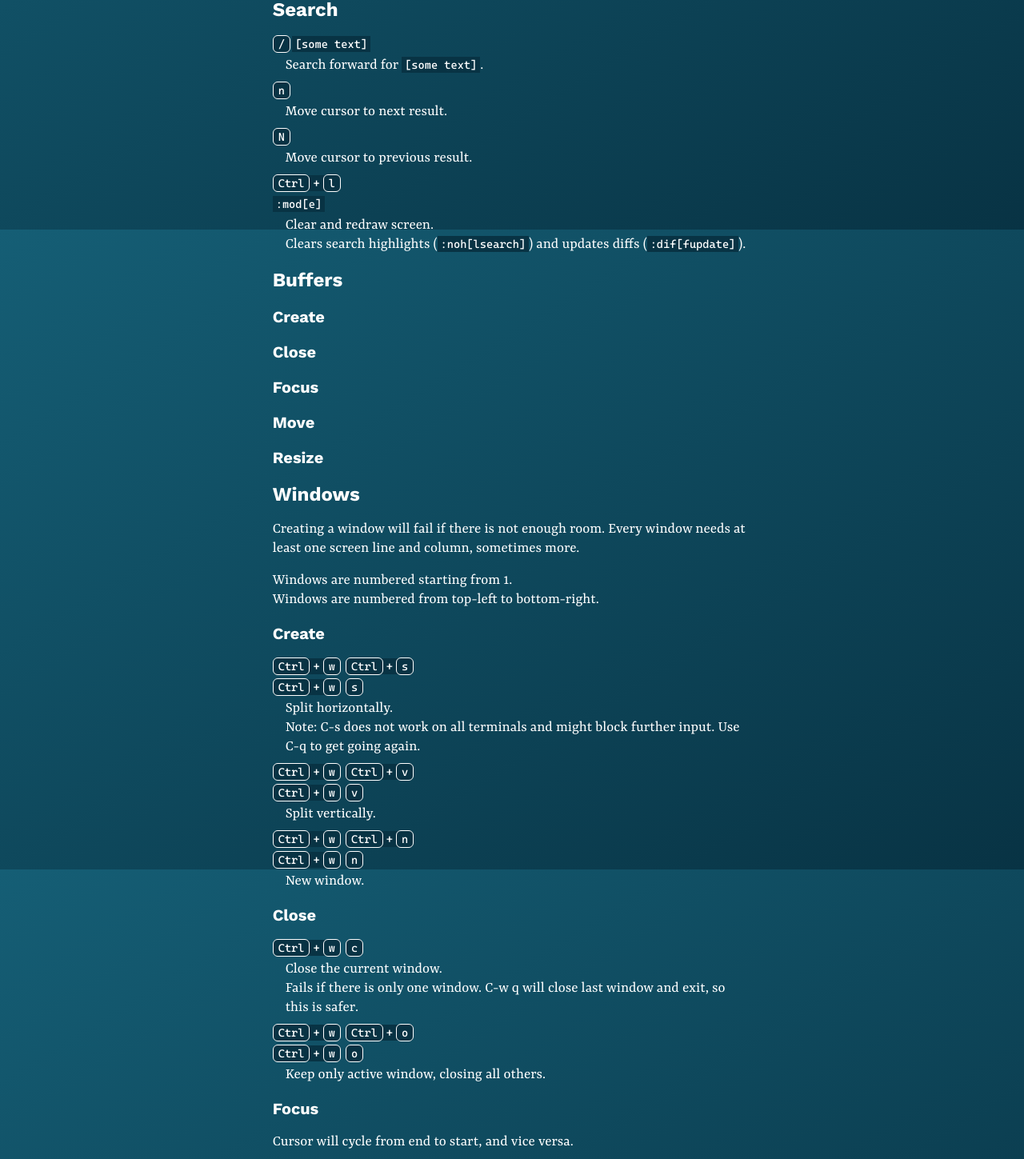
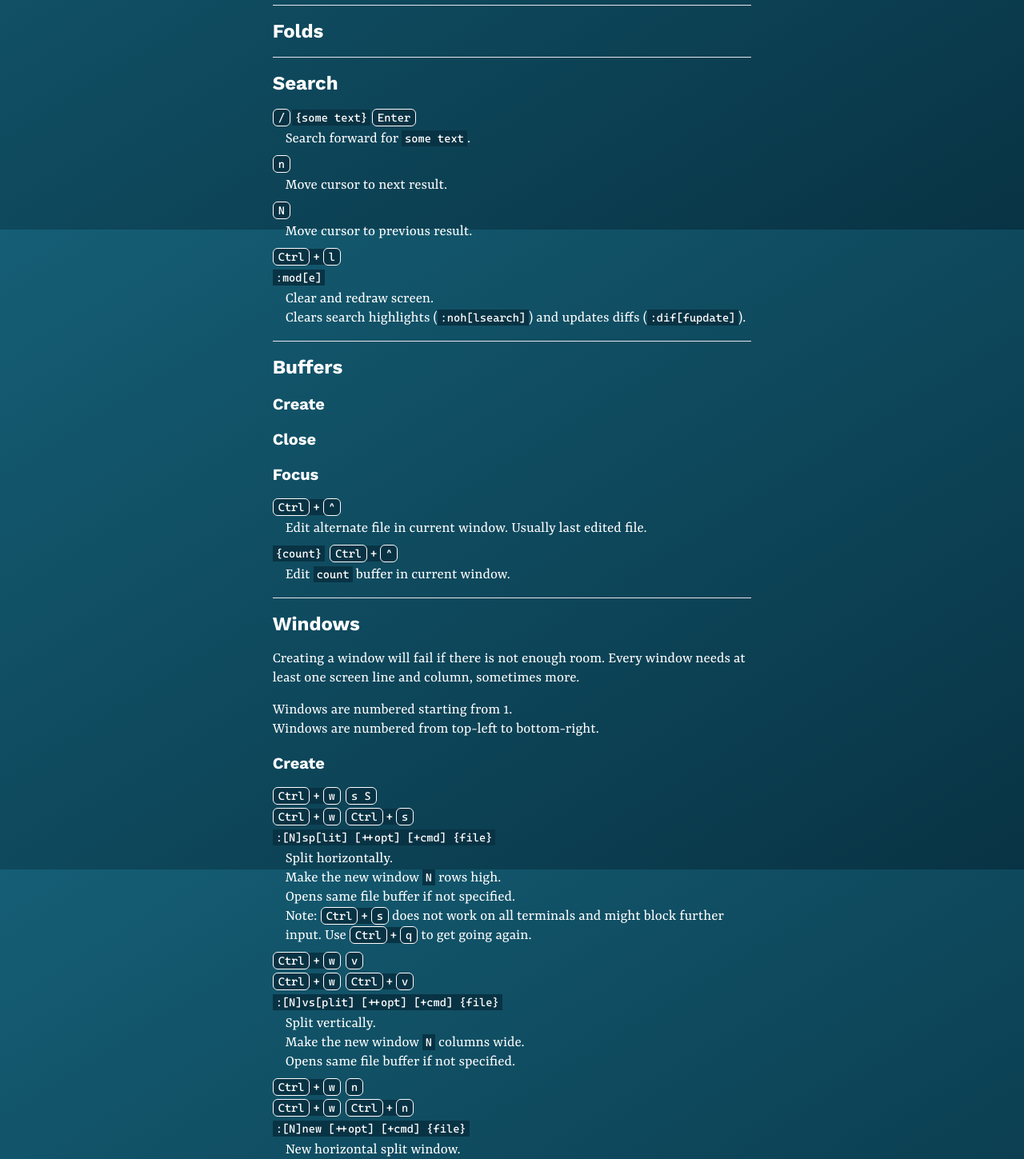
Before and after one commit to saitheninja/sai-codes, a SvelteKit app: page /garden/neovim-is-cool in a window 1280 px wide. Shown: the part 1313-2762 px from the top of the page at 80% size. Built offline with nearby package versions, Linux system fonts and the light colour scheme.

Commit message:
clean up neovim article
Make formatting more consistent.
Use <hr />.

```diff
--- a/src/routes/garden/neovim-is-cool/+page.svelte
+++ b/src/routes/garden/neovim-is-cool/+page.svelte
@@ -1,9 +1,15 @@
 <script lang="ts">
   import ArticleBase from "$lib/ArticleBase.svelte";
+  // &lt; < less than
+  // &gt; > greater than
+  // &lt; &gt;
+  // &#123; { curly open
+  // &#125; } curly close
+  // &#123; &#125;
 </script>
 
 <ArticleBase
-  titleHeading="(Neo)vim is Cool"
+  titleHeading="(Neo)Vim is Cool"
   titleSubheading="But also complicated."
 >
   <section class="space-y-4">
@@ -23,6 +29,8 @@
           Jumps
         </h3>
       </section>
+      <hr />
+
       <section class="space-y-4">
         <h3
           id="marks"
@@ -31,6 +39,8 @@
           Marks
         </h3>
       </section>
+      <hr />
+
       <section class="space-y-4">
         <h3
           id="registers"
@@ -39,6 +49,8 @@
           Registers
         </h3>
       </section>
+      <hr />
+
       <section class="space-y-4">
         <h3
           id="folds"
@@ -47,6 +59,7 @@
           Folds
         </h3>
       </section>
+      <hr />
 
       <section class="space-y-4">
         <h3
@@ -59,9 +72,9 @@
         <dl>
           <div>
             <dt>
-              <kbd>/</kbd><code>[some text]</code>
+              <kbd>/</kbd><code>&#123;some text&#125;</code><kbd>Enter</kbd>
             </dt>
-            <dd>Search forward for <code>[some text]</code>.</dd>
+            <dd>Search forward for <code>some text</code>.</dd>
           </div>
 
           <div>
@@ -93,6 +106,7 @@
           </div>
         </dl>
       </section>
+      <hr />
 
       <section class="space-y-4">
         <h3
@@ -132,31 +146,27 @@
             Focus
           </h4>
 
-          <dl></dl>
-        </section>
+          <dl>
+            <div>
+              <dt>
+                <kbd><kbd>Ctrl</kbd><span>+</span><kbd>^</kbd></kbd>
+              </dt>
+              <dd>
+                Edit alternate file in current window. Usually last edited file.
+              </dd>
+            </div>
 
-        <section class="space-y-4">
-          <h4
-            id="buffers-move"
-            class="heading-size-4"
-          >
-            Move
-          </h4>
-
-          <dl></dl>
-        </section>
-
-        <section class="space-y-4">
-          <h4
-            id="buffers-resize"
-            class="heading-size-4"
-          >
-            Resize
-          </h4>
-
-          <dl></dl>
+            <div>
+              <dt>
+                <code>&#123;count&#125;</code>
+                <kbd><kbd>Ctrl</kbd><span>+</span><kbd>^</kbd></kbd>
+              </dt>
+              <dd>Edit <code>count</code> buffer in current window.</dd>
+            </div>
+          </dl>
         </section>
       </section>
+      <hr />
 
       <section class="space-y-4">
         <h3
@@ -190,41 +200,80 @@
             <div>
               <dt>
                 <kbd><kbd>Ctrl</kbd><span>+</span><kbd>w</kbd></kbd>
+                <kbd>s S</kbd>
+              </dt>
+              <dt>
+                <kbd><kbd>Ctrl</kbd><span>+</span><kbd>w</kbd></kbd>
                 <kbd><kbd>Ctrl</kbd><span>+</span><kbd>s</kbd></kbd>
               </dt>
               <dt>
-                <kbd><kbd>Ctrl</kbd><span>+</span><kbd>w</kbd></kbd>
-                <kbd>s</kbd>
+                <code>:[N]sp[lit] [++opt] [+cmd] &#123;file&#125;</code>
               </dt>
+
               <dd>Split horizontally.</dd>
               <dd>
-                Note: C-s does not work on all terminals and might block further
-                input. Use C-q to get going again.
+                Make the new window <code>N</code> rows high.
+              </dd>
+              <dd>Opens same file buffer if not specified.</dd>
+              <dd>
+                Note: <kbd><kbd>Ctrl</kbd><span>+</span><kbd>s</kbd></kbd> does
+                not work on all terminals and might block further input. Use
+                <kbd><kbd>Ctrl</kbd><span>+</span><kbd>q</kbd></kbd> to get going
+                again.
               </dd>
             </div>
 
             <div>
               <dt>
                 <kbd><kbd>Ctrl</kbd><span>+</span><kbd>w</kbd></kbd>
-                <kbd><kbd>Ctrl</kbd><span>+</span><kbd>v</kbd></kbd>
+                <kbd>v</kbd>
               </dt>
               <dt>
                 <kbd><kbd>Ctrl</kbd><span>+</span><kbd>w</kbd></kbd>
-                <kbd>v</kbd>
+                <kbd><kbd>Ctrl</kbd><span>+</span><kbd>v</kbd></kbd>
               </dt>
+              <dt><code>:[N]vs[plit] [++opt] [+cmd] &#123;file&#125;</code></dt>
+
               <dd>Split vertically.</dd>
+              <dd>Make the new window <code>N</code> columns wide.</dd>
+              <dd>Opens same file buffer if not specified.</dd>
             </div>
 
             <div>
               <dt>
                 <kbd><kbd>Ctrl</kbd><span>+</span><kbd>w</kbd></kbd>
-                <kbd><kbd>Ctrl</kbd><span>+</span><kbd>n</kbd></kbd>
+                <kbd>n</kbd>
               </dt>
               <dt>
                 <kbd><kbd>Ctrl</kbd><span>+</span><kbd>w</kbd></kbd>
-                <kbd>n</kbd>
+                <kbd><kbd>Ctrl</kbd><span>+</span><kbd>n</kbd></kbd>
               </dt>
-              <dd>New window.</dd>
+              <dt><code>:[N]new [++opt] [+cmd] &#123;file&#125;</code></dt>
+
+              <dd>New horizontal split window.</dd>
+              <dd>Make new window <code>N</code> rows high.</dd>
+              <dd>New empty buffer or open file.</dd>
+              <dd>
+                <code>:[N]vnew [++opt] [+cmd] &#123;file&#125;</code> for vertical
+                split.
+              </dd>
+            </div>
+            <div>
+              <dt>
+                <kbd><kbd>Ctrl</kbd><span>+</span><kbd>w</kbd></kbd>
+                <kbd>^</kbd>
+              </dt>
+              <dt>
+                <kbd><kbd>Ctrl</kbd><span>+</span><kbd>w</kbd></kbd>
+                <kbd><kbd>Ctrl</kbd><span>+</span><kbd>^</kbd></kbd>
+              </dt>
+
+              <dd>Open alternate file in horizontal split.</dd>
+              <dd>
+                Matches behaviour of
+                <kbd><kbd>Ctrl</kbd><span>+</span><kbd>^</kbd></kbd>
+                .
+              </dd>
             </div>
           </dl>
         </section>
@@ -243,22 +292,33 @@
                 <kbd><kbd>Ctrl</kbd><span>+</span><kbd>w</kbd></kbd>
                 <kbd>c</kbd>
               </dt>
+
               <dd>Close the current window.</dd>
               <dd>
-                Fails if there is only one window. C-w q will close last window
-                and exit, so this is safer.
+                Fails if there is only one window.
+                <kbd><kbd>Ctrl</kbd><span>+</span><kbd>w</kbd></kbd>
+                <kbd>q</kbd>
+                will close last window and exit, so this is safer.
+              </dd>
+              <dd>
+                <kbd><kbd>Ctrl</kbd><span>+</span><kbd>w</kbd></kbd>
+                <kbd><kbd>Ctrl</kbd><span>+</span><kbd>c</kbd></kbd>
+                does not work, because the
+                <kbd><kbd>Ctrl</kbd><span>+</span><kbd>c</kbd></kbd>
+                cancels the command.
               </dd>
             </div>
 
             <div>
               <dt>
                 <kbd><kbd>Ctrl</kbd><span>+</span><kbd>w</kbd></kbd>
-                <kbd><kbd>Ctrl</kbd><span>+</span><kbd>o</kbd></kbd>
+                <kbd>o</kbd>
               </dt>
               <dt>
                 <kbd><kbd>Ctrl</kbd><span>+</span><kbd>w</kbd></kbd>
-                <kbd>o</kbd>
+                <kbd><kbd>Ctrl</kbd><span>+</span><kbd>o</kbd></kbd>
               </dt>
+
               <dd>Keep only active window, closing all others.</dd>
             </div>
           </dl>
@@ -278,12 +338,13 @@
             <div>
               <dt>
                 <kbd><kbd>Ctrl</kbd><span>+</span><kbd>w</kbd></kbd>
-                <kbd><kbd>Ctrl</kbd><span>+</span><kbd>w</kbd></kbd>
+                <kbd>w</kbd>
               </dt>
               <dt>
                 <kbd><kbd>Ctrl</kbd><span>+</span><kbd>w</kbd></kbd>
-                <kbd>w</kbd>
+                <kbd><kbd>Ctrl</kbd><span>+</span><kbd>w</kbd></kbd>
               </dt>
+
               <dd>Move cursor one window forward (down/right).</dd>
             </div>
 
@@ -292,54 +353,53 @@
                 <kbd><kbd>Ctrl</kbd><span>+</span><kbd>w</kbd></kbd>
                 <kbd>W</kbd>
               </dt>
+
               <dd>Move cursor one window backward (up/left).</dd>
             </div>
 
             <div>
               <dt>
-                <code>&#123;N&#125;</code>
+                <code>&#123;count&#125;</code>
+                <kbd><kbd>Ctrl</kbd><span>+</span><kbd>w</kbd></kbd>
+                <kbd>w W</kbd>
+              </dt>
+              <dt>
+                <code>&#123;count&#125;</code>
                 <kbd><kbd>Ctrl</kbd><span>+</span><kbd>w</kbd></kbd>
                 <kbd><kbd>Ctrl</kbd><span>+</span><kbd>w</kbd></kbd>
               </dt>
-              <dt>
-                <code>&#123;N&#125;</code>
-                <kbd><kbd>Ctrl</kbd><span>+</span><kbd>w</kbd></kbd>
-                <kbd>w</kbd>
-              </dt>
-              <dt>
-                <code>&#123;N&#125;</code>
-                <kbd><kbd>Ctrl</kbd><span>+</span><kbd>w</kbd></kbd>
-                <kbd>W</kbd>
-              </dt>
+
               <dd>
-                Move cursor to window number <code>N</code>.
+                Move cursor to window number <code>count</code>.
               </dd>
               <dd>
-                If <code>N</code> &gt; number of windows, go to last window.
+                If <code>count</code> &gt; number of windows, go to last window.
               </dd>
             </div>
 
             <div>
               <dt>
                 <kbd><kbd>Ctrl</kbd><span>+</span><kbd>w</kbd></kbd>
-                <kbd><kbd>Ctrl</kbd><span>+</span><kbd>hjkl</kbd></kbd>
+                <kbd>h j k l</kbd>
               </dt>
               <dt>
                 <kbd><kbd>Ctrl</kbd><span>+</span><kbd>w</kbd></kbd>
-                <kbd>hjkl</kbd>
+                <kbd><kbd>Ctrl</kbd><span>+</span><kbd>h j k l</kbd></kbd>
               </dt>
+
               <dd>Move cursor to window left/right/above/below current one.</dd>
             </div>
 
             <div>
               <dt>
                 <kbd><kbd>Ctrl</kbd><span>+</span><kbd>w</kbd></kbd>
-                <kbd><kbd>Ctrl</kbd><span>+</span><kbd>tb</kbd></kbd>
+                <kbd>t b</kbd>
               </dt>
               <dt>
                 <kbd><kbd>Ctrl</kbd><span>+</span><kbd>w</kbd></kbd>
-                <kbd>tb</kbd>
+                <kbd><kbd>Ctrl</kbd><span>+</span><kbd>t b</kbd></kbd>
               </dt>
+
               <dd>Move cursor to top-left/bottom-right window.</dd>
             </div>
           </dl>
@@ -357,12 +417,13 @@
             <div>
               <dt>
                 <kbd><kbd>Ctrl</kbd><span>+</span><kbd>w</kbd></kbd>
-                <kbd><kbd>Ctrl</kbd><span>+</span><kbd>r</kbd></kbd>
+                <kbd>r</kbd>
               </dt>
               <dt>
                 <kbd><kbd>Ctrl</kbd><span>+</span><kbd>w</kbd></kbd>
-                <kbd>r</kbd>
+                <kbd><kbd>Ctrl</kbd><span>+</span><kbd>r</kbd></kbd>
               </dt>
+
               <dd>Rotate windows downwards/rightwards.</dd>
               <dd>The cursor remains in the same window.</dd>
               <dd>
@@ -376,6 +437,7 @@
                 <kbd><kbd>Ctrl</kbd><span>+</span><kbd>w</kbd></kbd>
                 <kbd>R</kbd>
               </dt>
+
               <dd>Rotate windows upwards/leftwards.</dd>
               <dd>The cursor remains in the same window.</dd>
               <dd>
@@ -387,12 +449,13 @@
             <div>
               <dt>
                 <kbd><kbd>Ctrl</kbd><span>+</span><kbd>w</kbd></kbd>
-                <kbd><kbd>Ctrl</kbd><span>+</span><kbd>x</kbd></kbd>
+                <kbd>x</kbd>
               </dt>
               <dt>
                 <kbd><kbd>Ctrl</kbd><span>+</span><kbd>w</kbd></kbd>
-                <kbd>x</kbd>
+                <kbd><kbd>Ctrl</kbd><span>+</span><kbd>x</kbd></kbd>
               </dt>
+
               <dd>Exchange current window with next one.</dd>
               <dd>
                 If there is no next window, exchange with previous window.
@@ -408,8 +471,9 @@
             <div>
               <dt>
                 <kbd><kbd>Ctrl</kbd><span>+</span><kbd>w</kbd></kbd>
-                <kbd>HJKL</kbd>
+                <kbd>H J K L</kbd>
               </dt>
+
               <dd>
                 Move current window to far left/right/top/bottom, and use full
                 height/width.
@@ -421,6 +485,7 @@
                 <kbd><kbd>Ctrl</kbd><span>+</span><kbd>w</kbd></kbd>
                 <kbd>T</kbd>
               </dt>
+
               <dd>Move the current window to a new tab page.</dd>
               <dd>
                 Fails if there is only one window in the current tab page.
@@ -465,7 +530,7 @@
             <div>
               <dt>
                 <kbd><kbd>Ctrl</kbd><span>+</span><kbd>w</kbd></kbd>
-                <kbd>+-&lt;&gt</kbd>
+                <kbd>+ - &lt; &gt;</kbd>
               </dt>
               <dd>
                 Incrementally increase/decrease active window height/width.
@@ -474,6 +539,7 @@
           </dl>
         </section>
       </section>
+      <hr />
 
       <section class="space-y-4">
         <h3
@@ -542,8 +608,8 @@
             </div>
 
             <div>
-              <dt><code>&#123;N&#125;</code><kbd>g</kbd><kbd>t</kbd></dt>
-              <dd>Switch to tab page number N.</dd>
+              <dt><code>&#123;count&#125;</code><kbd>g</kbd><kbd>t</kbd></dt>
+              <dd>Switch to tab page number <code>count</code>.</dd>
             </div>
           </dl>
         </section>
@@ -569,22 +635,24 @@
 
             <div>
               <dt>
-                <code>:tabmove &#123;N&#125;</code>
+                <code>:tabmove &#123;count&#125;</code>
               </dt>
-              <dd>Move current tab page to position N.</dd>
+              <dd>Move current tab page to position <code>count</code>.</dd>
             </div>
           </dl>
         </section>
       </section>
     </section>
 
+    <hr />
+
     <section class="space-y-2">
-      <h3
+      <h2
         id="terminal-mode"
-        class="heading-size-3"
+        class="heading-size-2"
       >
         Terminal Mode
-      </h3>
+      </h2>
 
       <dl>
         <div>
@@ -603,7 +671,7 @@
         </div>
       </dl>
     </section>
-  </section>
+    <hr />
 
     <section>
       <h2
@@ -613,6 +681,27 @@
         Lua
       </h2>
     </section>
+    <hr />
+
+    <section>
+      <h2
+        id="lsps"
+        class="heading-size-2"
+      >
+        LSPs
+      </h2>
+    </section>
+    <hr />
+
+    <section>
+      <h2
+        id="diagnostics"
+        class="heading-size-2"
+      >
+        Diagnostics
+      </h2>
+    </section>
+    <hr />
 
     <section class="space-y-2">
       <h2
@@ -637,8 +726,8 @@
         <kbd>Enter</kbd>.
       </p>
       <p>
-      <kbd>:</kbd> to switch to command line mode, where commands can be typed, and
-      tab-completion is available.
+        <kbd>:</kbd> to switch to command line mode, where commands can be typed,
+        and tab-completion is available.
       </p>
 
       <div>
@@ -646,6 +735,7 @@
         <p>A window is a viewport on a buffer.</p>
         <p>A tab page is a collection of windows.</p>
       </div>
+    </section>
   </section>
 </ArticleBase>
 
```
Lines whose indentation alone changed are shown as unchanged.
